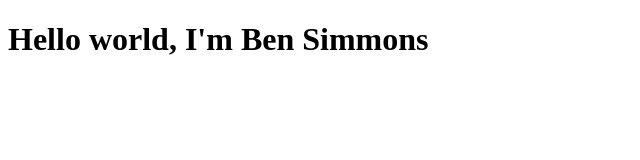
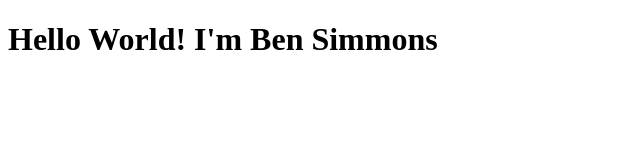
Before and after one commit to therealbenjaminsimmons/therealbenjaminsimmons.github.io, a plain HTML site: page hello_world_simmons.html in a window 1280 px wide. Shown: the whole page, without its empty margins (0-640 px from the left). Drawn offline with Linux system fonts and the light colour scheme.

Commit message:
Update hello_world_simmons.html

```diff
--- a/hello_world_simmons.html
+++ b/hello_world_simmons.html
@@ -4,6 +4,6 @@
       <title>Hello World, </title>
     </head>
     <body>
-      <h1>Hello world, I'm Ben Simmons<h1>
+      <h1>Hello World! I'm Ben Simmons<h1>
     </body>
   </html>
```
